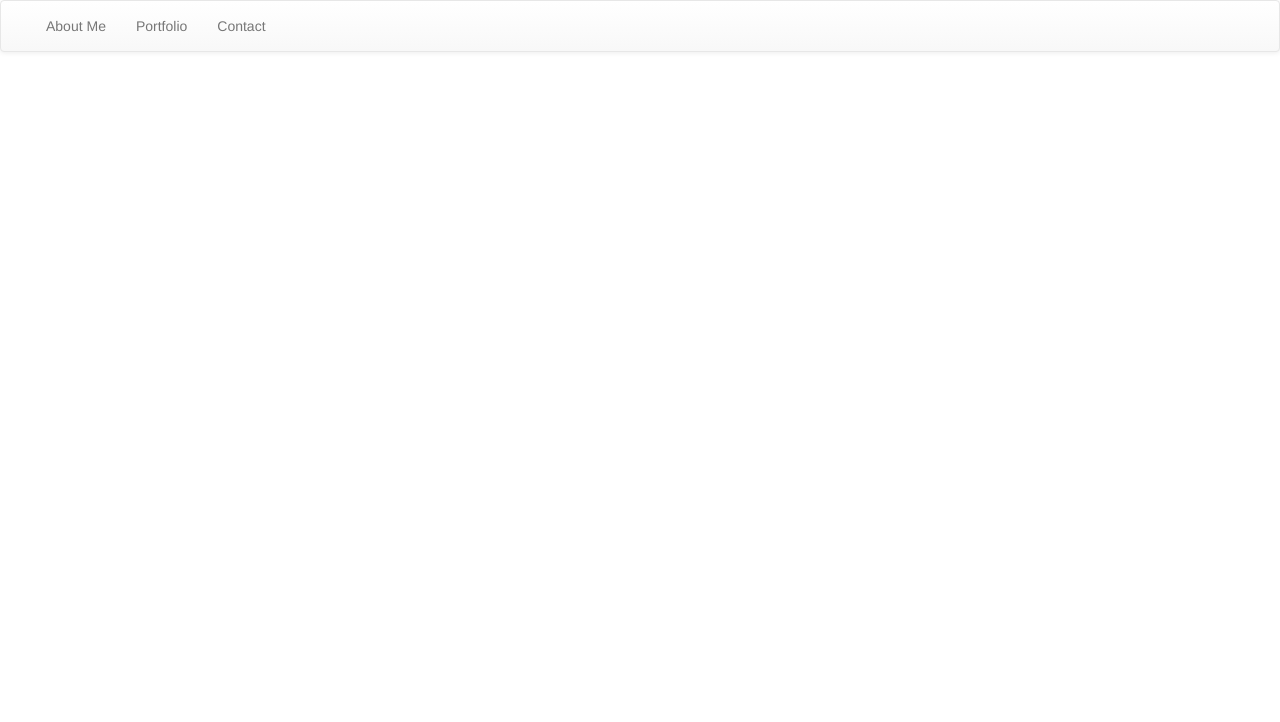
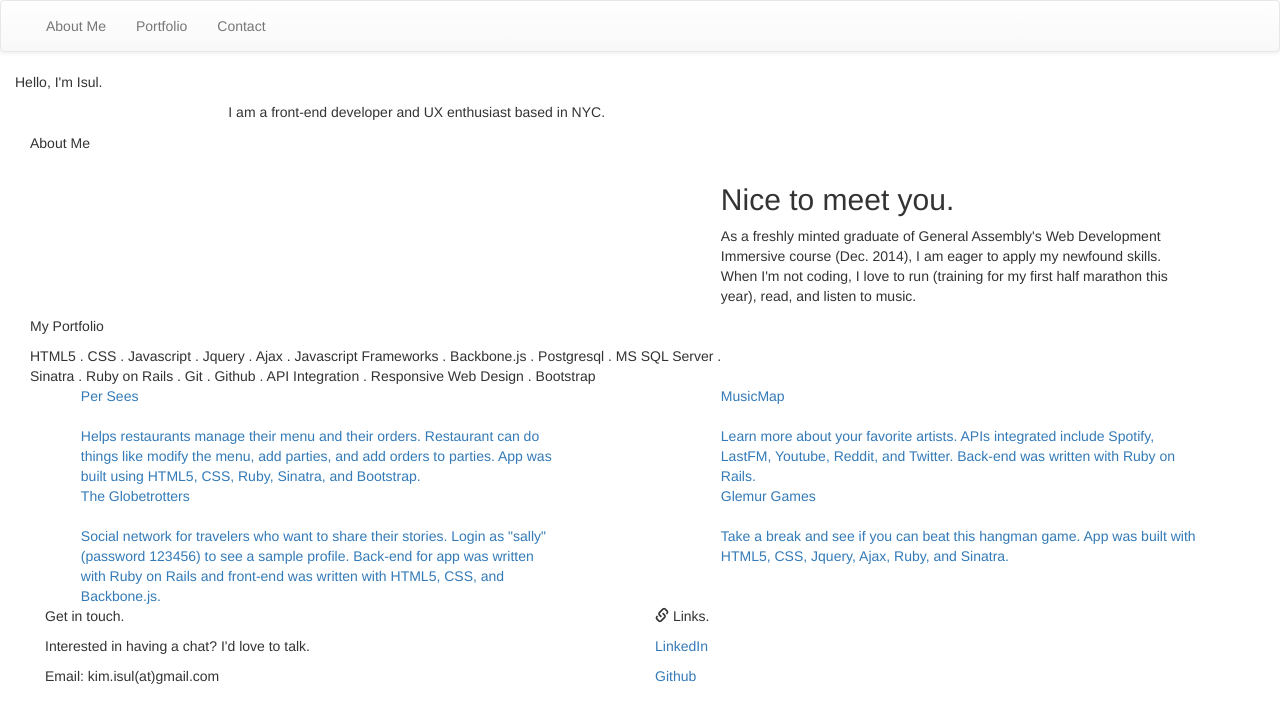
Before and after one commit to isoolio110/Personal-Site, a plain HTML site: page index.html in a window 1280 px wide. Drawn offline with Linux system fonts and the light colour scheme.

Commit message:
Adds main content - about me, portfolio section, get in touch section - html to index page

```diff
--- a/index.html
+++ b/index.html
@@ -36,5 +36,119 @@
     </div>
   </nav>
 
+  <!-- main content -->
+  <div class="container-fluid">
+    <div class="row">
+      <div class="col-xs-12" id="landing-pg-header">
+        <p>Hello, I'm Isul.</p>
+      </div>
+    </div>
+
+    <div class="row">
+      <div class="col-xs-10 col-xs-offset-1 col-md-10 col-md-offset-1 col-lg-8 col-lg-offset-2" id="landing-pg-subtitle">
+        <p>I am a <span class="subtitle-highlight">front-end developer</span> and <span class="subtitle-highlight">UX enthusiast</span> based in NYC.</p>
+      </div>
+    </div>
+
+    <div class="row">
+      <div class="col-xs-12" id="landing-pg-background">
+        <div class="img-overlay">
+        </div>
+      </div>
+    </div>
+
+    <a name="about-me"></a>
+    <div class="row">
+      <div class="col-xs-12" id="about-me-section">
+        <div class="col-xs-12 section-header fade-in">
+          <p>About Me</p>
+        </div>
+        <div class="row">
+          <div class="col-xs-12 col-md-6">
+            <div id="isul-kim-headshot-div">
+            </div>
+          </div>
+          <div class="col-xs-12 col-md-6">
+            <div class="col-md-10 col-md-offset-1 fade-in-left" id="isul-kim-summary-div">
+              <h2 id="about-me-header">Nice to meet you.</h2>
+              <p id="about-me-summary-text">As a freshly minted graduate of General Assembly's Web Development Immersive course (Dec. 2014), I am eager to apply my newfound skills. When I'm not coding, I love to run (training for my first half marathon this year), read, and listen to music.</p>
+            </div>
+          </div>
+        </div>
+      </div>
+    </div>
+
+    <a name="portfolio"></a>
+    <div class="row">
+      <div class="col-xs-12" id="portfolio-section">
+        <div class="col-xs-12 section-header" id="portfolio">
+          <p>My Portfolio</p>
+        </div>
+        <div class="col-xs-12" id="technical-skills-list">
+          HTML5 . CSS . Javascript . Jquery . Ajax . Javascript Frameworks . Backbone.js . Postgresql . MS SQL Server . <br> Sinatra . Ruby on Rails . Git . Github . API Integration . Responsive Web Design . Bootstrap
+        </div>
+        <div class="row">
+          <div class="col-xs-12 col-sm-6">
+            <div class="col-xs-10 col-xs-offset-1 portfolio-piece-img fade-in-right" id="PerSee">
+              <a href="http://107.170.47.38">
+                <div class="text-overlay">
+                  <span class="portfolio-text">
+                    Per Sees<br><br>Helps restaurants manage their menu and their orders. Restaurant can do things like modify the menu, add parties, and add orders to parties. App was built using HTML5, CSS, Ruby, Sinatra, and Bootstrap.
+                  </span>
+                </div>
+              </a>
+            </div>
+          </div>
+          <div class="col-xs-12 col-sm-6">
+            <div class="col-xs-10 col-xs-offset-1 portfolio-piece-img fade-in-left" id="MusicMap">
+              <a href="http://162.243.18.192">
+                <div class="text-overlay">
+                  MusicMap<br><br>Learn more about your favorite artists. APIs integrated include Spotify, LastFM, Youtube, Reddit, and Twitter. Back-end was written with Ruby on Rails.
+                </div>
+              </a>
+            </div>
+          </div>
+        </div>
+        <div class="row">
+          <div class="col-xs-12 col-sm-6">
+            <div class="col-xs-10 col-xs-offset-1 portfolio-piece-img fade-in-right" id="Globetrotters">
+              <a href="http://162.243.34.171">
+                <div class="text-overlay">
+                  The Globetrotters<br><br>Social network for travelers who want to share their stories. Login as "sally" (password 123456) to see a sample profile. Back-end for app was written with Ruby on Rails and front-end was written with HTML5, CSS, and Backbone.js.
+                </div>
+              </a>
+            </div>
+          </div>
+          <div class="col-xs-12 col-sm-6">
+            <div class="col-xs-10 col-xs-offset-1 portfolio-piece-img fade-in-left" id="GlemurGames">
+              <a href="http://162.243.85.144/">
+                <div class="text-overlay">
+                  Glemur Games<br><br>Take a break and see if you can beat this hangman game. App was built with HTML5, CSS, Jquery, Ajax, Ruby, and Sinatra.
+                </div>
+              </a>
+            </div>
+          </div>
+        </div>
+      </div>
+    </div>
+
+    <a name="contact"></a>
+    <div class="row">
+      <div class="col-xs-12" id="bottom-div">
+        <div class="col-xs-12" id="bottom-div-text">
+          <div class="col-xs-12 col-sm-6" id="get-in-touch-text">
+            <p class="get-in-touch-header">Get in touch.</p>
+            <p class="get-in-touch-subtext">Interested in having a chat? I'd love to talk.</p>
+            <p class="get-in-touch-subtext">Email: kim.isul(at)gmail.com</p>
+          </div>
+          <div class="col-xs-12 col-sm-6" id="social-media-links">
+            <p class="get-in-touch-header"><span class="glyphicon glyphicon-link" aria-hidden="true"></span> Links.</p>
+            <p><a href="https://www.linkedin.com/in/isulkim1/" class="get-in-touch-subtext">LinkedIn</a></p>
+            <p><a href="https://github.com/isoolio110" class="get-in-touch-subtext">Github</a></p>
+          </div>
+        </div>
+      </div>
+    </div>
+  </div>
 </body>
 </html>
```
